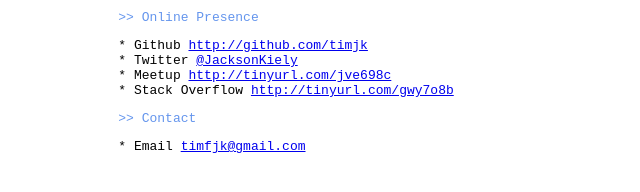
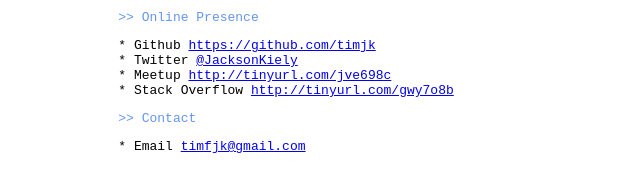
Before and after one commit to timjk/timjk.github.com, a plain HTML site: page index.html in a window 1280 px wide. Shown: the part 201-393 px from the top of the page, 247-887 px from the left. Drawn offline with Linux system fonts and the light colour scheme.

Commit message:
Link githubs https url

```diff
--- a/index.html
+++ b/index.html
@@ -53,7 +53,7 @@
 
   <h2 id="online_presence">Online Presence</h2>
   <ul>
-    <li>Github <a href="http://github.com/timjk">http://github.com/timjk</a></li>
+    <li>Github <a href="https://github.com/timjk">https://github.com/timjk</a></li>
     <li>Twitter <a href="https://twitter.com/JacksonKiely">@JacksonKiely</a></li>
     <li>Meetup <a href="http://tinyurl.com/jve698c">http://tinyurl.com/jve698c</a></li>
     <li>Stack Overflow <a href="http://tinyurl.com/gwy7o8b">http://tinyurl.com/gwy7o8b</a></li>
```
